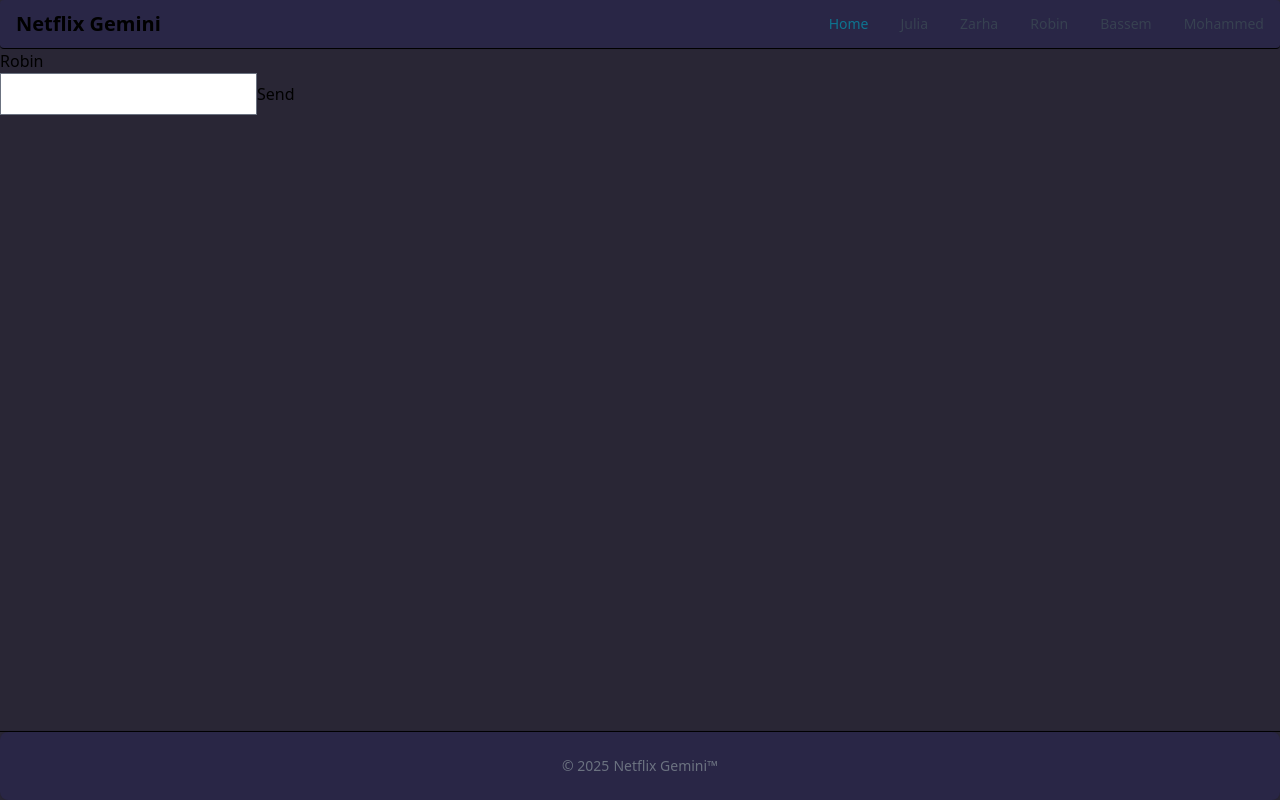
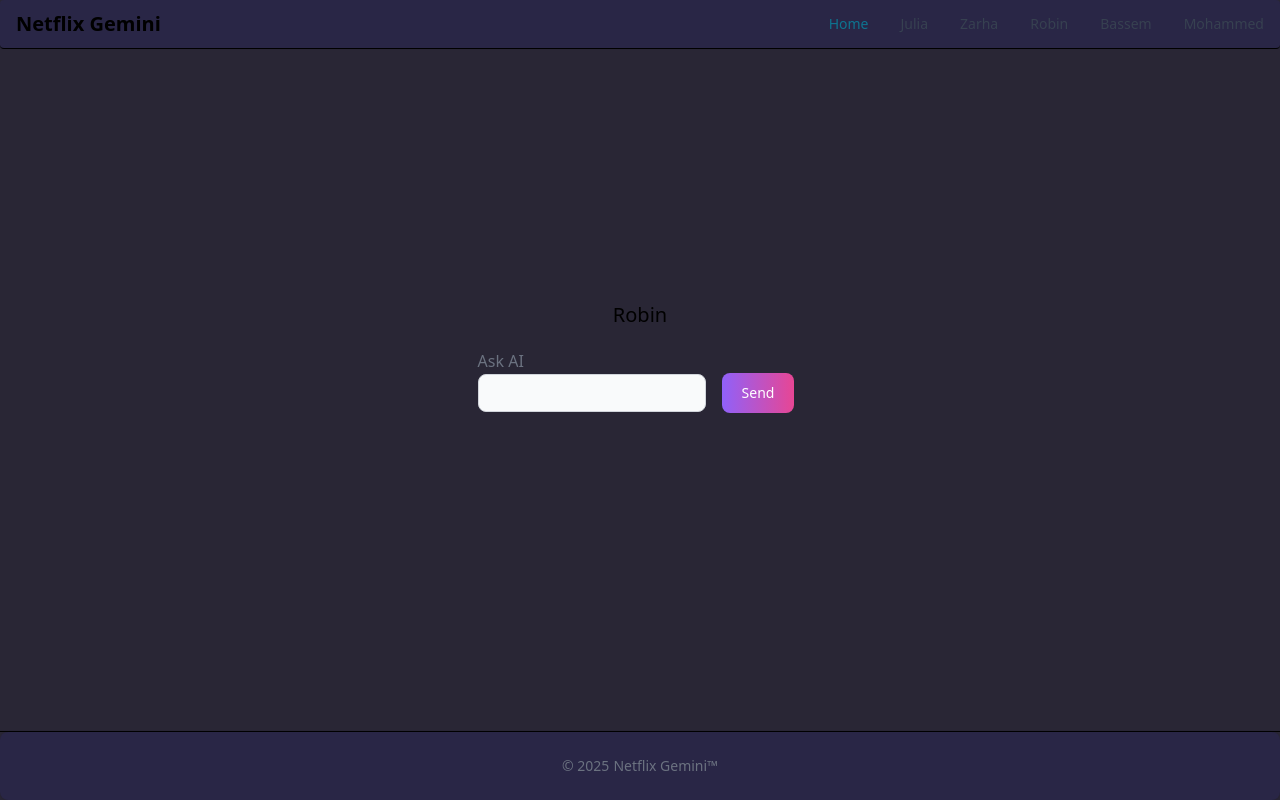
Before and after one commit to zarhaselene/gemini_ai-site, a Next.js app: page /robin in a window 1280 px wide. Built offline with nearby package versions, Linux system fonts and the light colour scheme; no server answers.

Commit message:
robins page

```diff
--- a/pages/robin.js
+++ b/pages/robin.js
@@ -9,20 +9,45 @@
     const result = await model.generateContent(prompt);
     const answerText = result.response.text();
     setAnswer(answerText);
+    setPrompt("");
+  }
+
+  function keyDown(e) {
+    if (e.key === "Enter") {
+      sendPrompt();
+    }
   }
 
   return (
-    <div>
-      <h2>Robin</h2>
+    <div className="flex justify-center items-center min-h-[80vh] flex-col">
+      <h2 className="mb-5 text-xl">Robin</h2>
 
-      <input
-        className="border border-gray-500"
-        type="text"
-        onChange={(e) => setPrompt(e.target.value)}
-      />
+      <div class="mb-6">
+        <label for="ai-question" class="mr-5 font-medium text-gray-500">
+          Ask AI
+        </label>
+        <div className="flex items-center justify-center">
+          <input
+            type="text"
+            id="ai-question"
+            value={prompt}
+            onChange={(e) => setPrompt(e.target.value)}
+            onKeyDown={keyDown}
+            class="bg-gray-50 border border-gray-300 text-gray-900 text-sm rounded-lg focus:ring-blue-500 focus:border-blue-500 block w-full  "
+          />
 
-      <button onClick={sendPrompt}>Send</button>
-      <p>{answer}</p>
+          <button
+            type="button"
+            onClick={sendPrompt}
+            class="ml-4 text-white bg-gradient-to-r from-purple-500 to-pink-500 hover:bg-gradient-to-l font-medium rounded-lg text-sm px-5 py-2.5 text-center me-2"
+          >
+            Send
+          </button>
+        </div>
+      </div>
+      <div className="max-w-[400px]">
+        <p>{answer}</p>
+      </div>
     </div>
   );
 }
```
